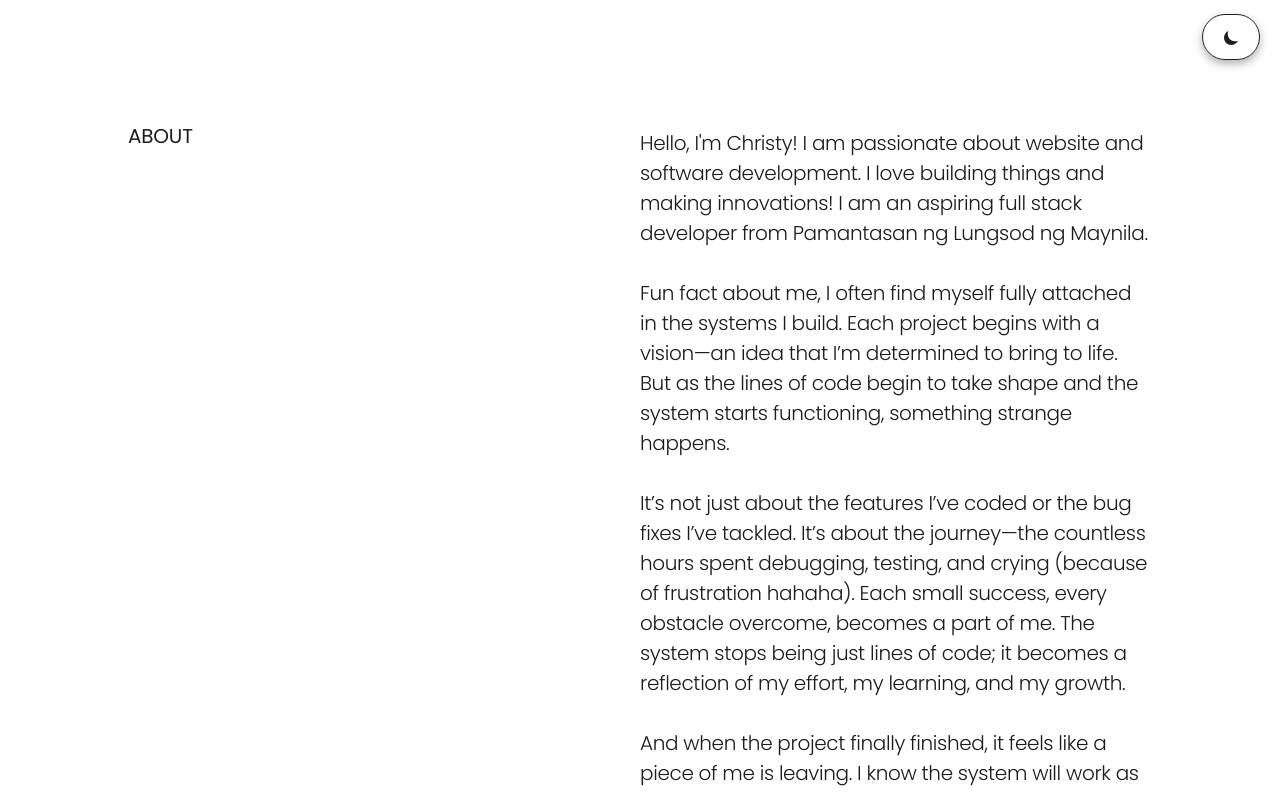
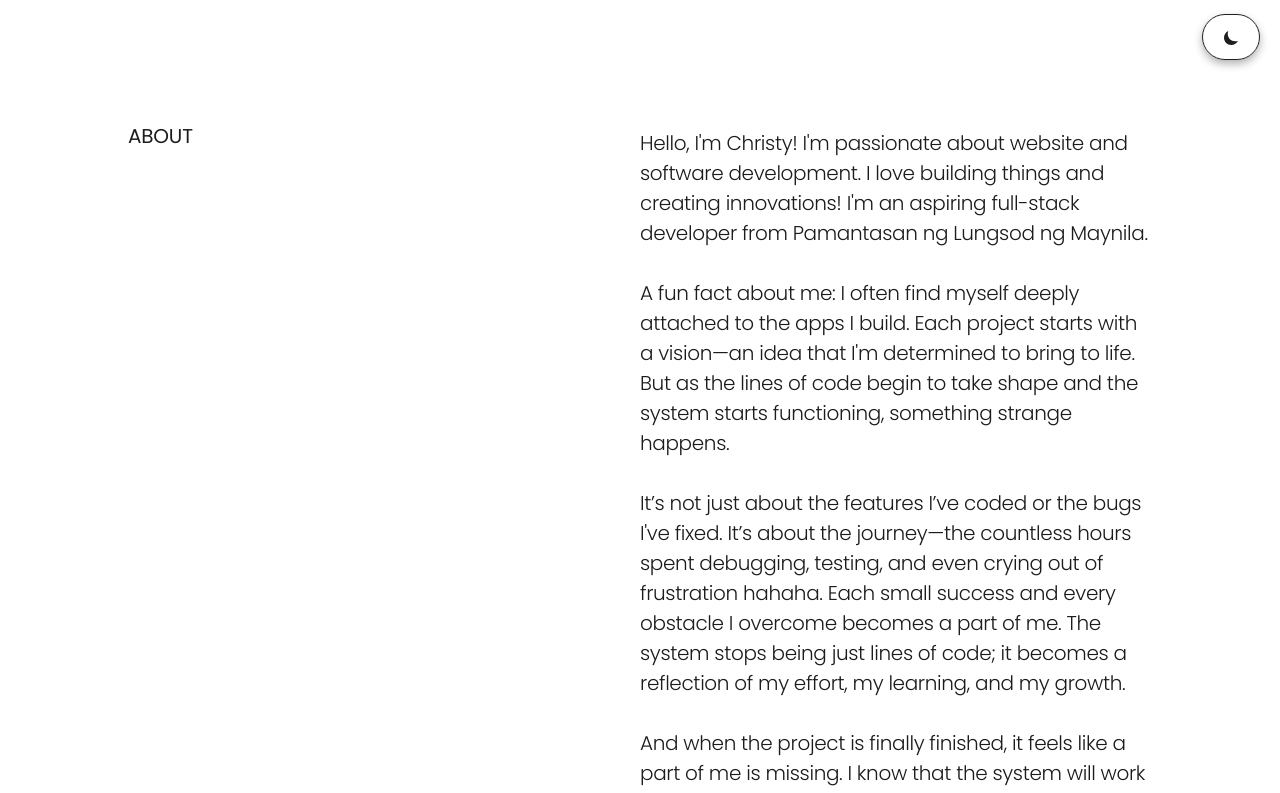
Before and after one commit to ChristySegunto/portfolio-web, a React (Create React App) app: page / in a window 1280 px wide. Shown: the part 720-1513 px from the top of the page. Built offline with nearby package versions, Linux system fonts and the light colour scheme.

Commit message:
fixed about me descriptions

```diff
--- a/src/components/About.js
+++ b/src/components/About.js
@@ -13,13 +13,13 @@ function About({ theme, id }) {
             </Col>
             <Col xs={12} md={6} className={`about-col second`}>
                 <p className='about-p'>
-                    Hello, I'm Christy! I am passionate about website and software development. I love building things and making innovations! I am an aspiring full stack developer from Pamantasan ng Lungsod ng Maynila.
+                    Hello, I'm Christy! I'm passionate about website and software development. I love building things and creating innovations! I'm an aspiring full-stack developer from Pamantasan ng Lungsod ng Maynila.
                     <br/><br/>
-                    Fun fact about me, I often find myself fully attached in the systems I build. Each project begins with a vision—an idea that I’m determined to bring to life. But as the lines of code begin to take shape and the system starts functioning, something strange happens.
+                    A fun fact about me: I often find myself deeply attached to the apps I build. Each project starts with a vision—an idea that I'm determined to bring to life. But as the lines of code begin to take shape and the system starts functioning, something strange happens.
                     <br/><br/>
-                    It’s not just about the features I’ve coded or the bug fixes I’ve tackled. It’s about the journey—the countless hours spent debugging, testing, and crying (because of frustration hahaha). Each small success, every obstacle overcome, becomes a part of me. The system stops being just lines of code; it becomes a reflection of my effort, my learning, and my growth.
+                    It’s not just about the features I’ve coded or the bugs I've fixed. It’s about the journey—the countless hours spent debugging, testing, and even crying out of frustration hahaha. Each small success and every obstacle I overcome becomes a part of me. The system stops being just lines of code; it becomes a reflection of my effort, my learning, and my growth.
                     <br/><br/>
-                    And when the project finally finished, it feels like a piece of me is leaving. I know the system will work as it was designed, and others will use it, but I can’t help but feel a bit sad. It's like saying goodbye to a chapter of my life. It’s hard to explain to someone who doesn’t feel the same way, but I’ve realized that I don’t just build systems—I build connections with them.
+                    And when the project is finally finished, it feels like a part of me is missing. I know that the system will work as it was designed, and others will use it, but I can’t help but feel a bit sad. It's like saying goodbye to a chapter of my life. It’s hard to explain to someone who doesn’t feel the same way, but I’ve realized that I don’t just build apps—I build connections with them.
                     <br/><br/>
                     This emotional attachment is what drives me to always do my best, to pour a bit of myself into every line of code. Even after a project is finished, I’ll look back at it and think, “This is a part of me, and it always will be.”
                 </p>
```
